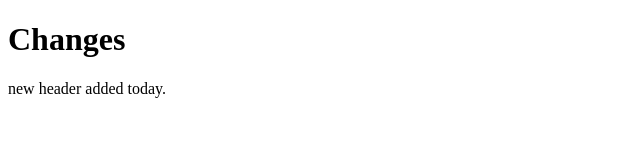
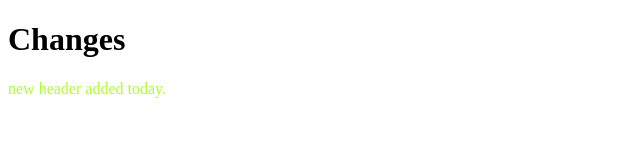
Before and after one commit to noman27/course-test, a plain HTML site: page index.html in a window 1280 px wide. Shown: the whole page, without its empty margins (0-640 px from the left). Drawn offline with Linux system fonts and the light colour scheme.

Commit message:
style added

```diff
--- a/index.html
+++ b/index.html
@@ -5,6 +5,7 @@
     <meta http-equiv="X-UA-Compatible" content="IE=edge">
     <meta name="viewport" content="width=device-width, initial-scale=1.0">
     <title>Github practice session</title>
+    <link rel="stylesheet" href="style.css">
 </head>
 <body>
     <h1>Changes</h1>
--- /dev/null
+++ b/style.css
@@ -0,0 +1,3 @@
+p{
+    color: greenyellow;
+}
```
